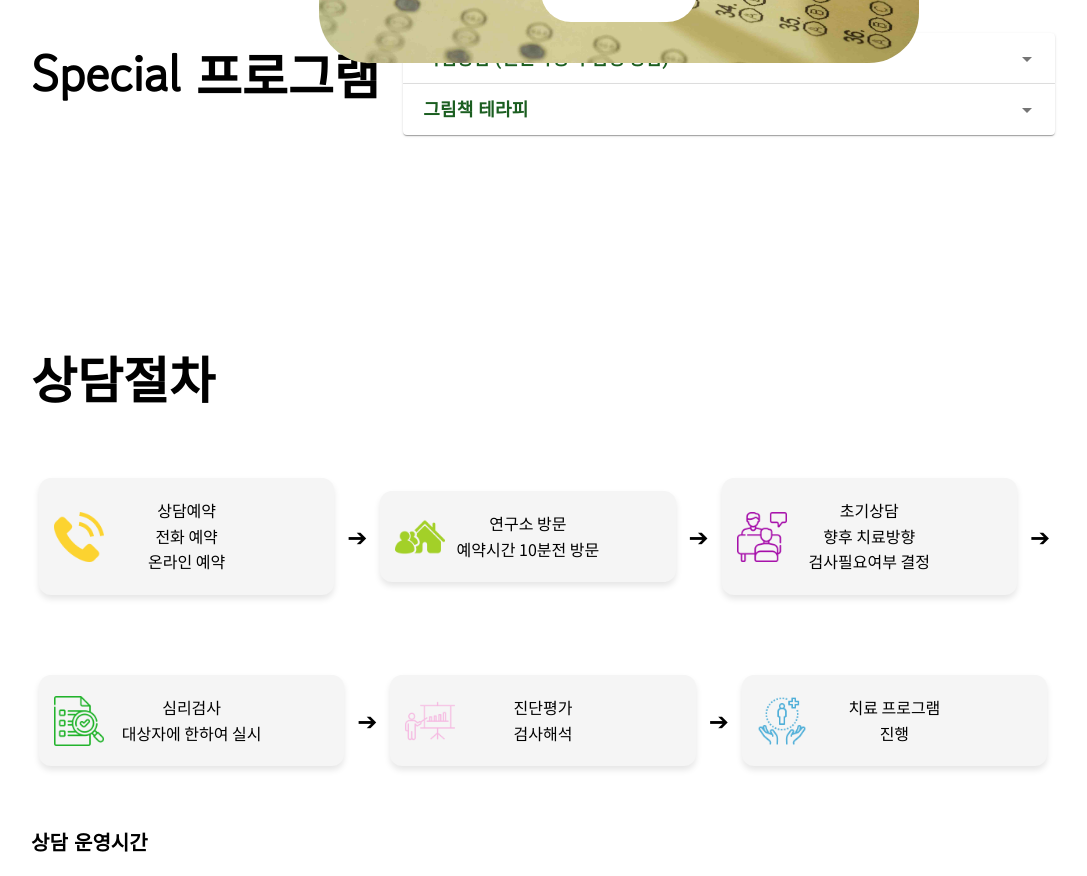
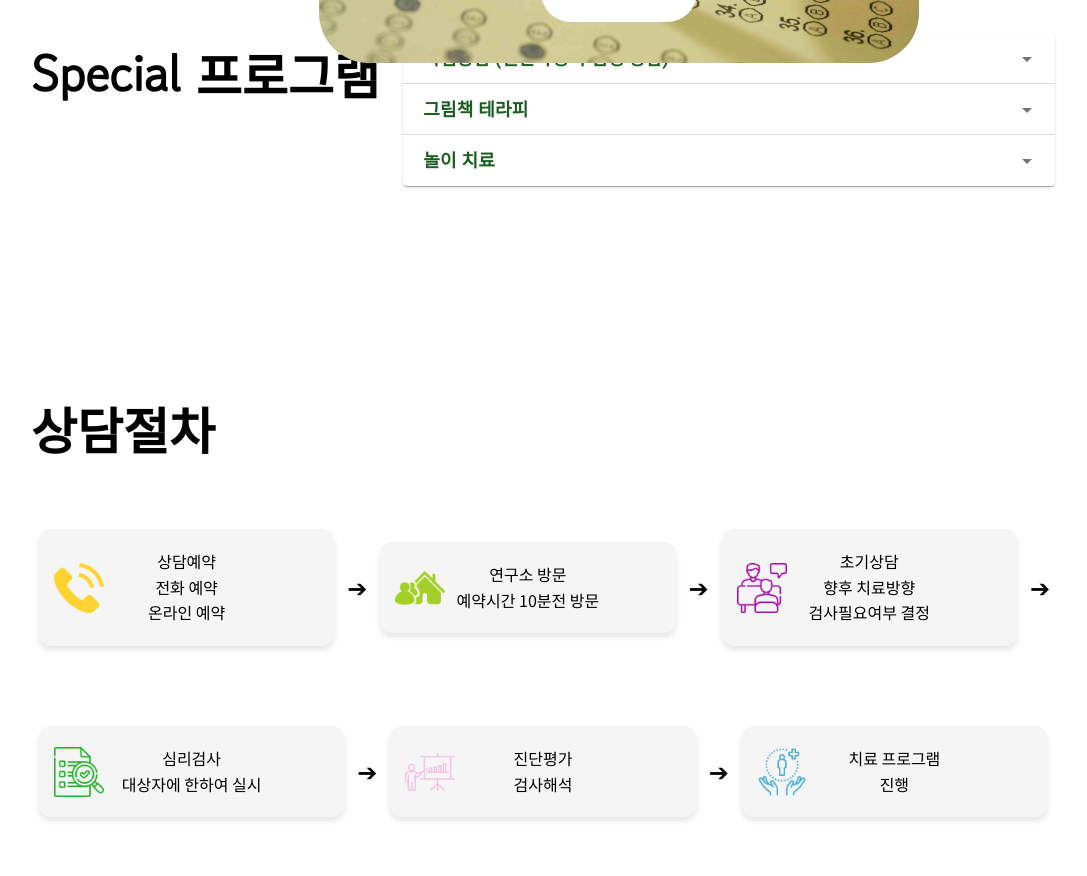
Before and after one commit to danbeesys/danbee, a React (Create React App) app: page /danbee/main in a window 1280 px wide. Shown: the part 2080-2956 px from the top of the page, without its empty margins (97-1184 px from the left). Built offline with nearby package versions, Linux system fonts and the light colour scheme; a web font is replaced by a local one.

Commit message:
놀이치료 스페설 프로그램에 추가

```diff
--- a/src/main/cprogram/Program.tsx
+++ b/src/main/cprogram/Program.tsx
@@ -64,6 +64,31 @@ const Program: React.FC = () => {
                 </Typography>
               </AccordionDetails>
             </Accordion>
+            <Accordion>
+              <AccordionSummary
+                expandIcon={<ArrowDropDownIcon />}
+                aria-controls="panel3-content"
+                id="panel3-header"
+              >
+                <Typography sx={{
+                      color: 'success.dark',
+                      display: 'inline',
+                      fontWeight: 'bold',
+                      mx: 0.5,
+                      fontSize: 14,
+                    }}>놀이 치료</Typography>
+              </AccordionSummary>
+              <AccordionDetails>
+                <Typography sx={{
+                  fontWeight: 'fontWeightLight'
+                }}>
+                <p>놀이치료는 아동이 놀이를 하며 무의식으로 갈등을 표현하게 하고,</p>
+                <p>스스로 선택한 놀이에서 창조적인 방법으로 문제 해결을 할 수 있게 도와줍니다.</p>
+                <p>그리고 치료사와 놀이를 매개로 자유롭게 의사소통을 하고, 억압된 감정을 해소하며, 감정을 정화합니다.</p>
+                <p>인형, 게임, 찰흙, 미술재료, 손인형 등의 도구를 사용합니다.</p>
+                </Typography>
+              </AccordionDetails>
+            </Accordion>
           </div>
         </div>
     </section>
```
